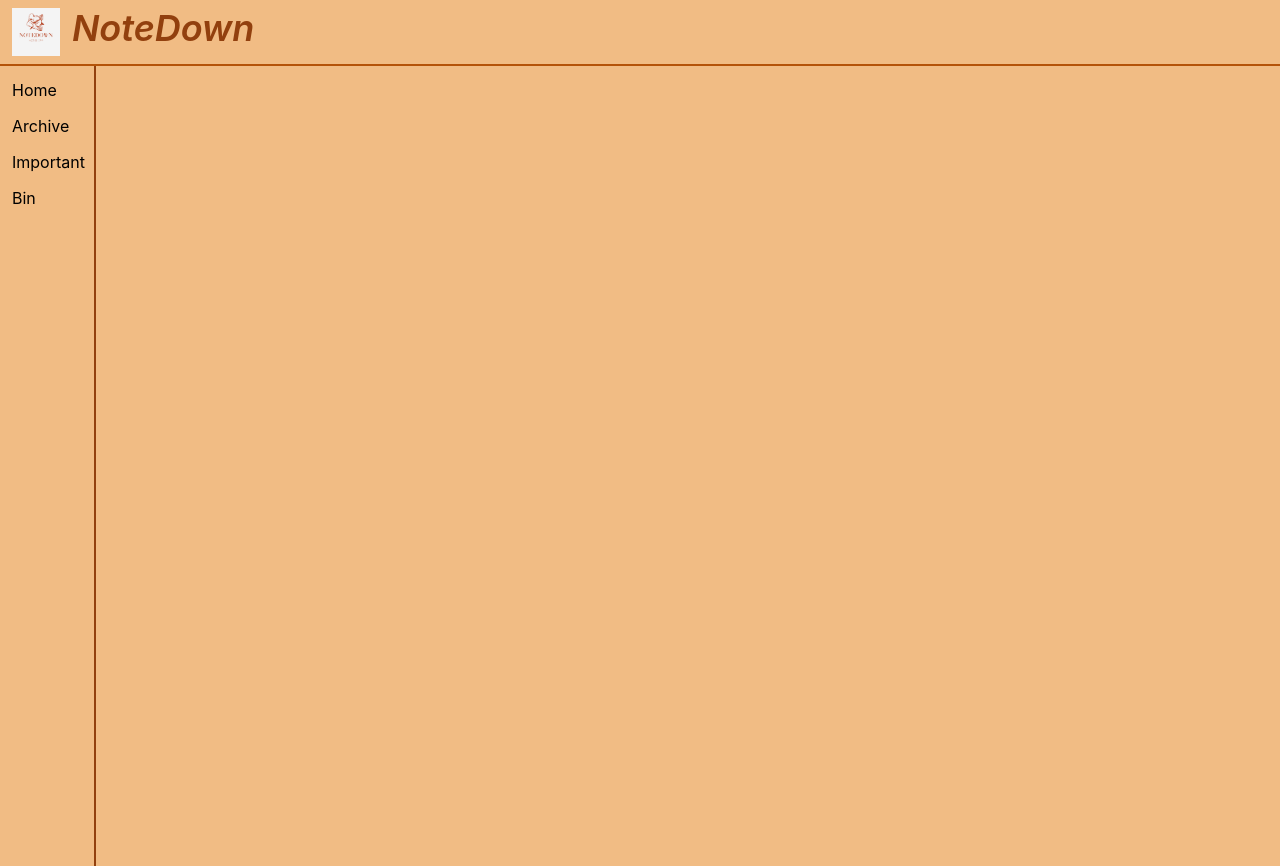
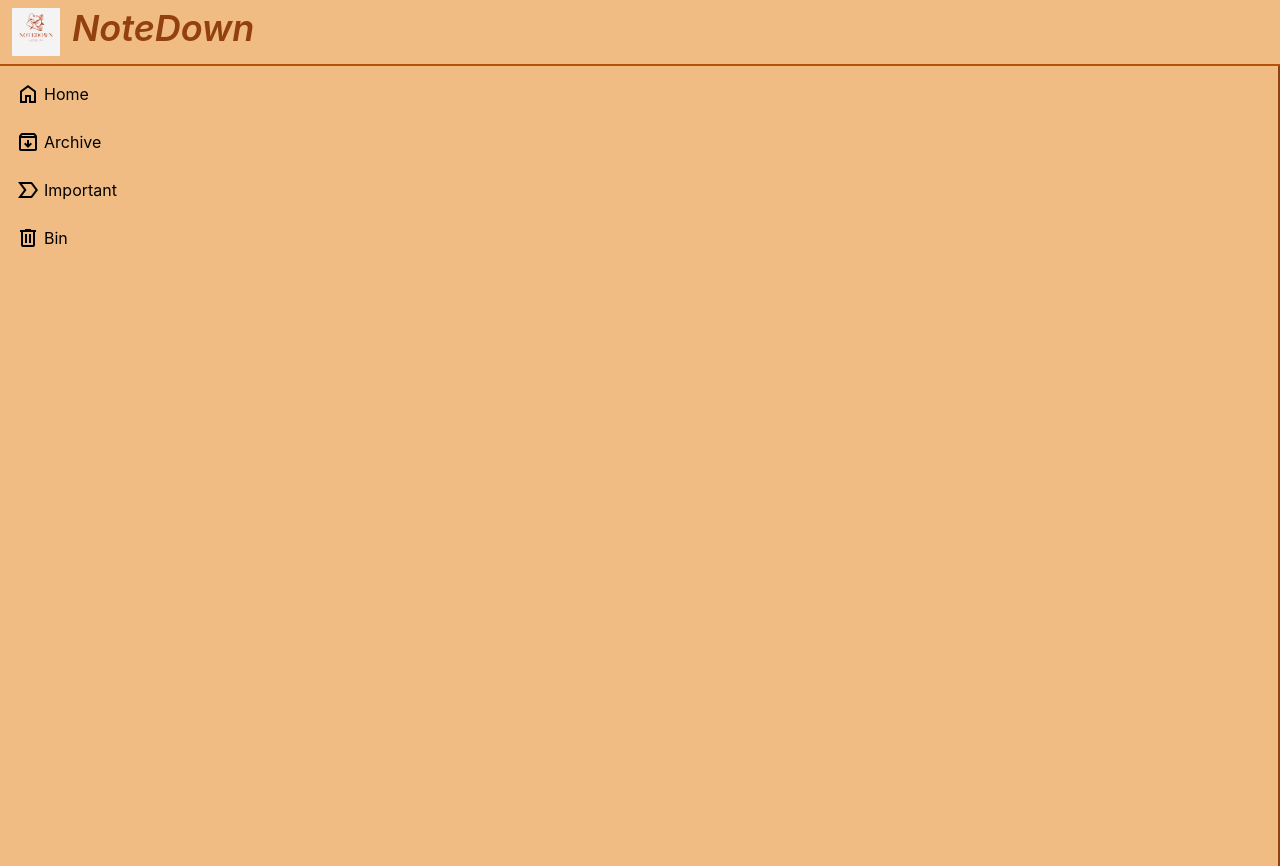
Before and after one commit to flakes22/noteDown, a React (Create React App) app in the folder notes-app/: page / in a window 1280 px wide. Built offline with nearby package versions, Linux system fonts and the light colour scheme.

Commit message:
sidebar aligned

```diff
--- a/notes-app/public/index.html
+++ b/notes-app/public/index.html
@@ -24,7 +24,9 @@
       work correctly both with client-side routing and a non-root public URL.
       Learn how to configure a non-root public URL by running `npm run build`.
     -->
-    <title>React App</title>
+      <link rel="stylesheet" href="https://fonts.googleapis.com/css2?family=Material+Symbols+Outlined:opsz,wght,FILL,GRAD@24,400,0,0" />
+
+      <title>React App</title>
   </head>
   <body>
     <noscript>You need to enable JavaScript to run this app.</noscript>
--- a/notes-app/src/components/Sidebar/index.js
+++ b/notes-app/src/components/Sidebar/index.js
@@ -1,11 +1,25 @@
-import {Link} from 'react-router-dom';
-export const Sidebar=()=>{
-    return(
-        <aside className='flex flex-col gap-3 border-r-2 border-amber-800 w-24 h-screen p-3'>
-            <Link to="/">Home</Link>
-            <Link to="/archive">Archive</Link>
-            <Link to="important">Important</Link>
-            <Link to="bin">Bin</Link>
+import { Link } from 'react-router-dom';
+export const Sidebar = () => {
+    return (
+        <aside className='flex flex-col gap-6 border-r-2 border-amber-800 h-screen p-4'>
+            <Link className="flex align-center gap-1"to="/" >
+                <span class="material-symbols-outlined">home</span>
+                <span>Home</span></Link>
+            <Link className="flex align-center gap-1" to="/archive">
+                <span class="material-symbols-outlined">
+                    archive
+                </span>
+                <span>Archive</span>
+            </Link>
+            <Link className="flex align-center gap-1" to="important">
+            <span class="material-symbols-outlined">
+label_important
+</span><span>Important</span></Link>
+            <Link className="flex align-center gap-1" to="bin">
+            <span class="material-symbols-outlined">
+                    delete
+                </span>
+                <span>Bin</span></Link>
         </aside>
 
     )
```
